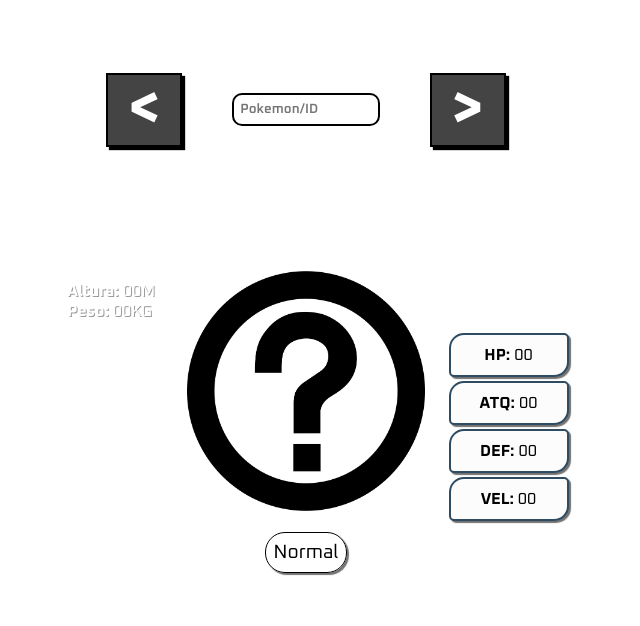
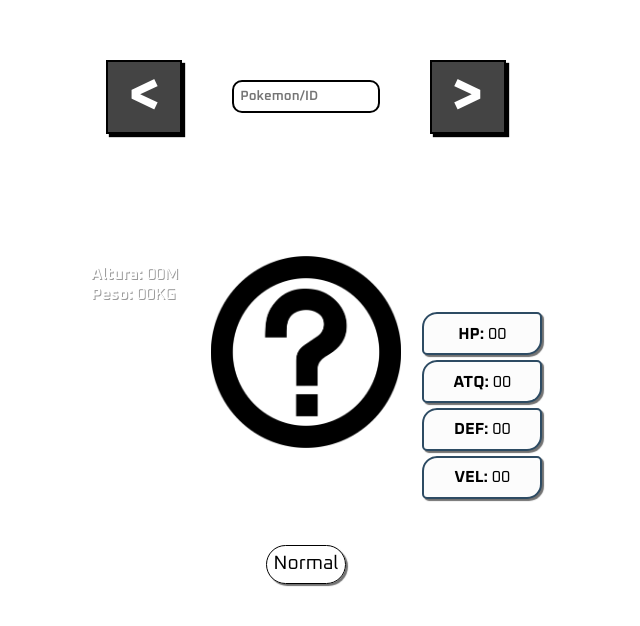
Before and after one commit to 0arKes/Pokedex, a plain HTML site: page index.html in a window 1280 px wide. Shown: the part 110-736 px from the top of the page, without its empty margins (334-974 px from the left). Drawn offline with Linux system fonts and the light colour scheme; no server answers.

Commit message:
fixes bugs

```diff
--- a/static/JS/main.js
+++ b/static/JS/main.js
@@ -141,7 +141,6 @@ const pokeType = (type, where=0) =>{
         }
 
     }else{
-        console.log(type)
         switch (type){
             case "grass":
                 pokeType2.classList.add("type-grass");
--- a/static/styles/midle.css
+++ b/static/styles/midle.css
@@ -52,6 +52,7 @@
         justify-content: center;
         align-items: center;
         order: 2;
+        margin-top: 8%;
     }
     #poke-type > p{
         margin: 1.5% 1.7%;
@@ -66,7 +67,7 @@
         text-transform: capitalize;
     }
     img{
-        height: 15rem;
+        height: 12rem;
     }
     .move-bar{
         margin-top: 4%;
```
